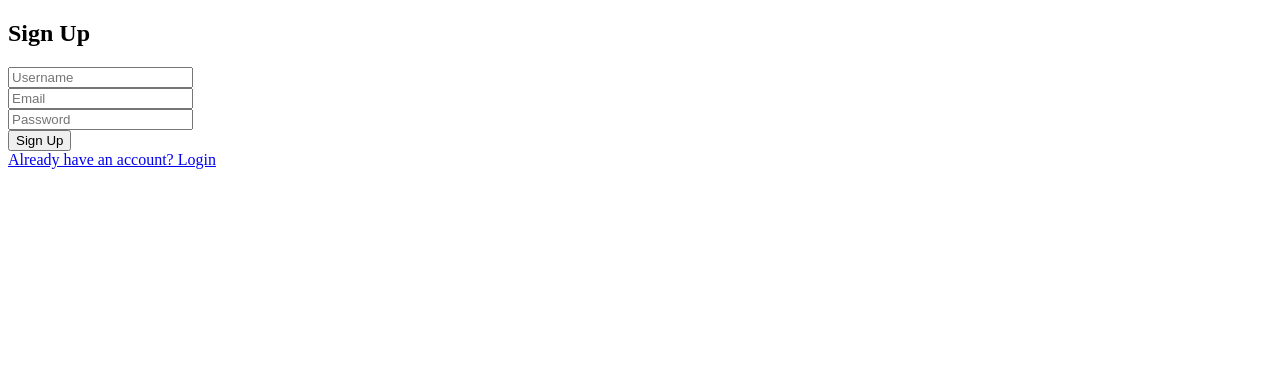
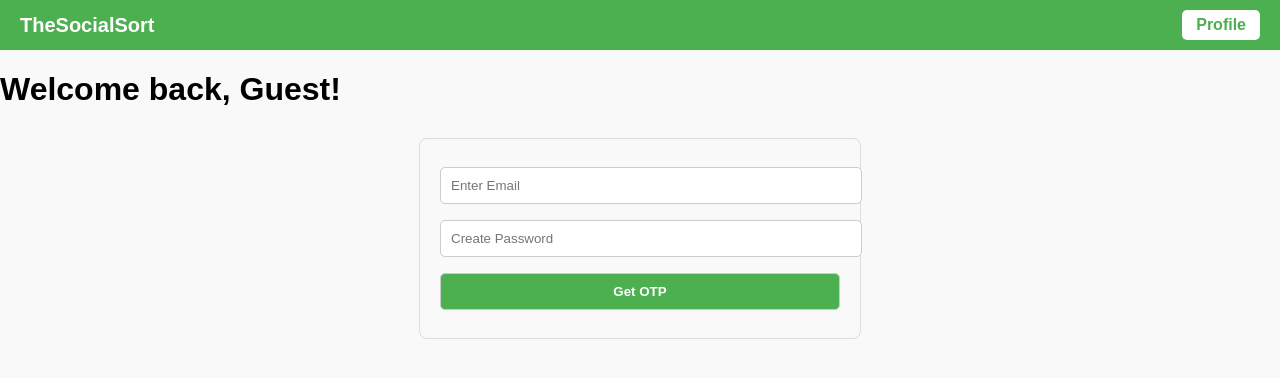
Before and after one commit to prabhudharsh/TheSocialsSort, a Flask app: page /signup in a window 1280 px wide. Shown: the top 378 px of the page. Run offline with Flask 3, Linux system fonts and the light colour scheme.

Commit message:
added some design, might not use later

```diff
--- a/app.py
+++ b/app.py
@@ -67,7 +67,9 @@ def signup():
         flash("OTP sent to your email. Please verify.", "info")
         return redirect(url_for('verify_otp'))
 
-    return render_template('signup.html')
+    # Instead of rendering signup.html, render dashboard.html
+    return render_template('dashboard.html', username=session.get('username', 'Guest'))
+
 
 @app.route('/verify_otp', methods=['GET', 'POST'])
 def verify_otp():
--- a/static/js/modal.js
+++ b/static/js/modal.js
@@ -4,7 +4,9 @@ const signupButton = document.getElementById("openSignupModal");
 const togglePassword = document.getElementById("togglePassword");
 const passwordInput = document.getElementById("passwordInput");
 
-signupButton.addEventListener("click", function(e) {
+// Handle modal open/close if they exist
+if (signupButton && signupModal) {
+  signupButton.addEventListener("click", function (e) {
     e.preventDefault();
     signupModal.style.display = "flex";
     const modalContent = signupModal.querySelector(".modal-content");
@@ -12,18 +14,40 @@ signupButton.addEventListener("click", function(e) {
     void modalContent.offsetWidth; // restart animation
     modalContent.classList.add("slide-up");
   });
+}
 
-closeModal.addEventListener("click", function() {
+if (closeModal && signupModal) {
+  closeModal.addEventListener("click", function () {
     signupModal.style.display = "none";
   });
+}
 
-window.addEventListener("click", function(e) {
-  if (e.target === signupModal) {
+window.addEventListener("click", function (e) {
+  if (signupModal && e.target === signupModal) {
     signupModal.style.display = "none";
   }
 });
 
-togglePassword.addEventListener("click", function() {
+if (togglePassword && passwordInput) {
+  togglePassword.addEventListener("click", function () {
     const type = passwordInput.getAttribute("type") === "password" ? "text" : "password";
     passwordInput.setAttribute("type", type);
   });
+}
+
+// === OTP / Signup flow ===
+const signupForm = document.getElementById("signupForm");
+const signupBtn = document.getElementById("signupBtn");
+const otpField = document.getElementById("otpField");
+
+if (signupForm && signupBtn && otpField) {
+  signupForm.addEventListener("submit", function (e) {
+    if (signupBtn.innerText === "Get OTP") {
+      // First submit → show OTP field, change button text
+      otpField.style.display = "block";
+      signupBtn.innerText = "Sign Up";
+      e.preventDefault(); // stop form submission on first click
+    }
+    // Second submit actually posts the form
+  });
+}
--- a/templates/dashboard.html
+++ b/templates/dashboard.html
@@ -30,6 +30,29 @@
     .btn-profile:hover {
       background-color: #e7e7e7;
     }
+    .form-container {
+      max-width: 400px;
+      margin: 30px auto;
+      padding: 20px;
+      border: 1px solid #ddd;
+      border-radius: 8px;
+    }
+    input, button {
+      width: 100%;
+      padding: 10px;
+      margin: 8px 0;
+      border-radius: 5px;
+      border: 1px solid #ccc;
+    }
+    button {
+      background: #4CAF50;
+      color: white;
+      font-weight: bold;
+      cursor: pointer;
+    }
+    button:hover {
+      background: #45a049;
+    }
   </style>
 </head>
 <body>
@@ -40,6 +63,23 @@
 
   <div class="container">
     <h1>Welcome back, {{ username }}!</h1>
+
+    <!-- Signup Form -->
+    <div class="form-container">
+      <form id="signupForm" action="{{ url_for('signup') }}" method="POST">
+        <input type="email" name="email" placeholder="Enter Email" required>
+        <input type="password" id="passwordInput" name="password" placeholder="Create Password" required>
+
+        <!-- OTP input (hidden initially) -->
+        <input type="text" id="otpField" name="otp" placeholder="Enter OTP" style="display:none;">
+
+        <!-- Button changes text dynamically -->
+        <button type="submit" id="signupBtn">Get OTP</button>
+      </form>
+    </div>
   </div>
+
+  <!-- Link modal.js -->
+  <script src="{{ url_for('static', filename='js/modal.js') }}"></script>
 </body>
 </html>
```
Lines whose indentation alone changed are shown as unchanged.
